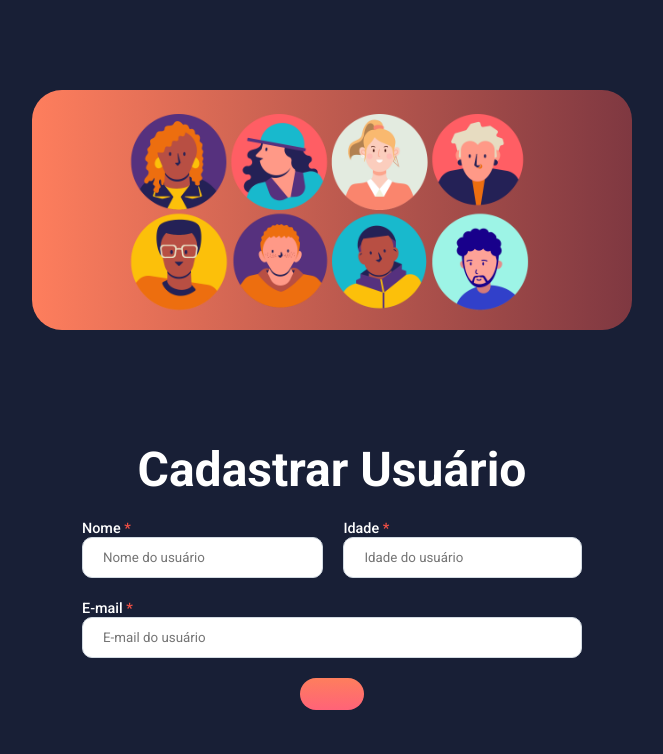
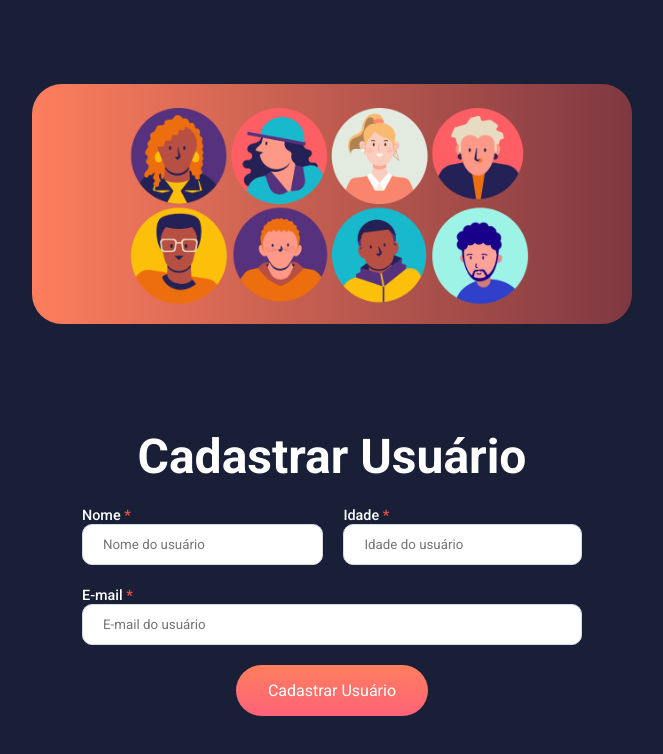
Before and after one commit to FlavioTomas/Cadastro-de-usuario, a React (Vite) app: page / in a window 1280 px wide. Shown: the top 754 px of the page, without its empty margins (308-971 px from the left). Built offline with nearby package versions, Linux system fonts and the light colour scheme.

Commit message:
Criando componentes padroes para o container e a imgBackgronud para reutilizar, adicionando propTypes para verificacao do tipo de dado

```diff
--- a/package.json
+++ b/package.json
@@ -11,6 +11,7 @@
   },
   "dependencies": {
     "axios": "^1.13.4",
+    "prop-types": "^15.8.1",
     "react": "^19.2.0",
     "react-dom": "^19.2.0",
     "react-router-dom": "^7.13.0",
--- a/src/components/Button/index.jsx
+++ b/src/components/Button/index.jsx
@@ -1,14 +1,19 @@
+import PropTypes from 'prop-types';
 import { Button } from './styles'
 
 
-function DefaultButton(){
+function DefaultButton({ children, ...props }){
+
+
+    return(
+        <Button {...props}>{children}</Button>
+    )
+}
+
+DefaultButton.PropTypes = {
+    children: PropTypes.string
+}
 
 
 
-    return(
-        <Button></Button>
-    )
-}
-
-
 export default DefaultButton
--- /dev/null
+++ b/src/components/Container/index.jsx
@@ -0,0 +1,13 @@
+import { Container } from "./styles"
+
+
+
+
+function DefaultContainer({ children, ...props }){
+    return(
+        <Container {...props}>{children}</Container>
+    )
+}
+
+
+export default DefaultContainer
--- /dev/null
+++ b/src/components/Container/styles.js
@@ -0,0 +1,12 @@
+import styled from 'styled-components'
+
+
+export const Container = styled.div`
+    background-color: #181f36;
+    display: flex;
+    flex-direction: column;
+    align-items: center;
+    justify-content: space-evenly;
+    gap: 20px;
+    height:100vh
+`
--- /dev/null
+++ b/src/components/ImgBackground/index.jsx
@@ -0,0 +1,13 @@
+import { ImgBackground } from "./styles"
+
+
+
+function DefaultImgBackground({ children, ...props }){
+
+
+    return (
+        <ImgBackground {...props}>{children}</ImgBackground>
+    )
+}
+
+export default DefaultImgBackground
--- /dev/null
+++ b/src/components/ImgBackground/styles.js
@@ -0,0 +1,20 @@
+import styled from "styled-components";
+
+
+export const ImgBackground = styled.div`
+    background: linear-gradient(to right, #fe7e5d, #7f3841);
+    height: 30vh;
+    width: 90vw;
+    max-width: 600px;
+    border-radius: 30px;
+
+    display: flex;
+    align-items: center;
+    justify-content: center;
+
+
+    img {
+        max-width: 100%;
+        max-height: 100%;
+    }
+`
--- a/src/pages/Home/index.jsx
+++ b/src/pages/Home/index.jsx
@@ -1,10 +1,12 @@
 import { useRef } from "react"
 import api from '../../services/api'
 
-import { Title, Container, ImgBackground, Form, ContainerInputs, Input, InputLabel } from "./styles"
+import { Title, Form, ContainerInputs, Input, InputLabel } from "./styles"
 
 import UsersImg from '../../assets/users.png'
 import DefaultButton from "../../components/Button"
+import DefaultImgBackground from "../../components/ImgBackground"
+import DefaultContainer from "../../components/Container"
 
 
 
@@ -28,11 +30,11 @@ function Home() {
 
 
   return (
-    <Container>
+    <DefaultContainer>
 
-      <ImgBackground>
+      <DefaultImgBackground>
         <img src={UsersImg} alt="image-users" />
-      </ImgBackground>
+      </DefaultImgBackground>
 
 
 
@@ -70,7 +72,7 @@ function Home() {
 
 
 
-    </Container>
+    </DefaultContainer>
   )
 }
 
--- a/src/pages/Home/styles.js
+++ b/src/pages/Home/styles.js
@@ -1,34 +1,6 @@
 import styled from 'styled-components'
 
 
-export const Container = styled.div`
-    background-color: #181f36;
-    display: flex;
-    flex-direction: column;
-    align-items: center;
-    justify-content: space-evenly;
-    gap: 20px;
-    height:100vh
-`
-
-
-export const ImgBackground = styled.div`
-    background: linear-gradient(to right, #fe7e5d, #7f3841);
-    height: 30vh;
-    width: 90vw;
-    max-width: 600px;
-    border-radius: 30px;
-
-    display: flex;
-    align-items: center;
-    justify-content: center;
-
-
-    img {
-        max-width: 100%;
-        max-height: 100%;
-    }
-`
 
 export const Form = styled.form`
     display: flex;
--- a/src/pages/ListUsers/index.jsx
+++ b/src/pages/ListUsers/index.jsx
@@ -1,5 +1,7 @@
 import Button from '../../components/Button'
-
+import DefaultContainer from '../../components/Container'
+import DefaultImgBackground from '../../components/ImgBackground'
+import UsersImg from '../../assets/users.png'
 
 
 
@@ -7,10 +9,13 @@ import Button from '../../components/Button'
 function ListUsers(){
 
     return(
-        <div>
+
+
+        <DefaultContainer>
+            <DefaultImgBackground><img src={UsersImg} alt="image-users" /></DefaultImgBackground>
             <h1>Listagem de Usuários</h1>
             <Button>Voltar</Button>
-        </div>
+        </DefaultContainer>
     )
 }
 
```
Also changed, not shown: 1 other file (tests, documents, lock files or other folders).
